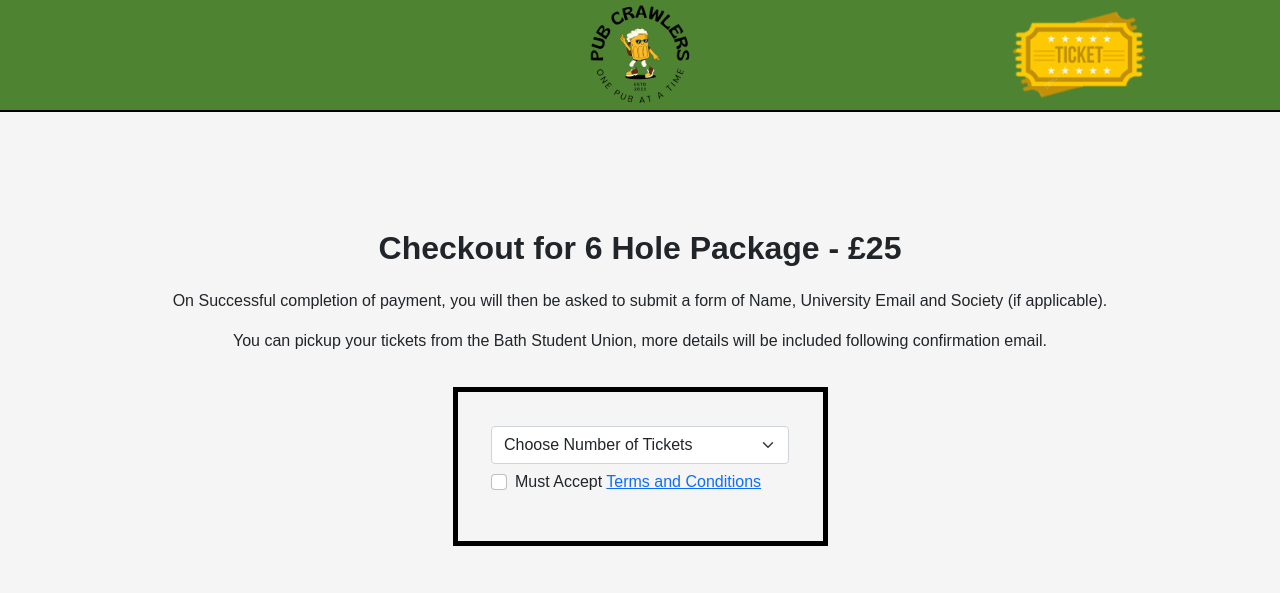
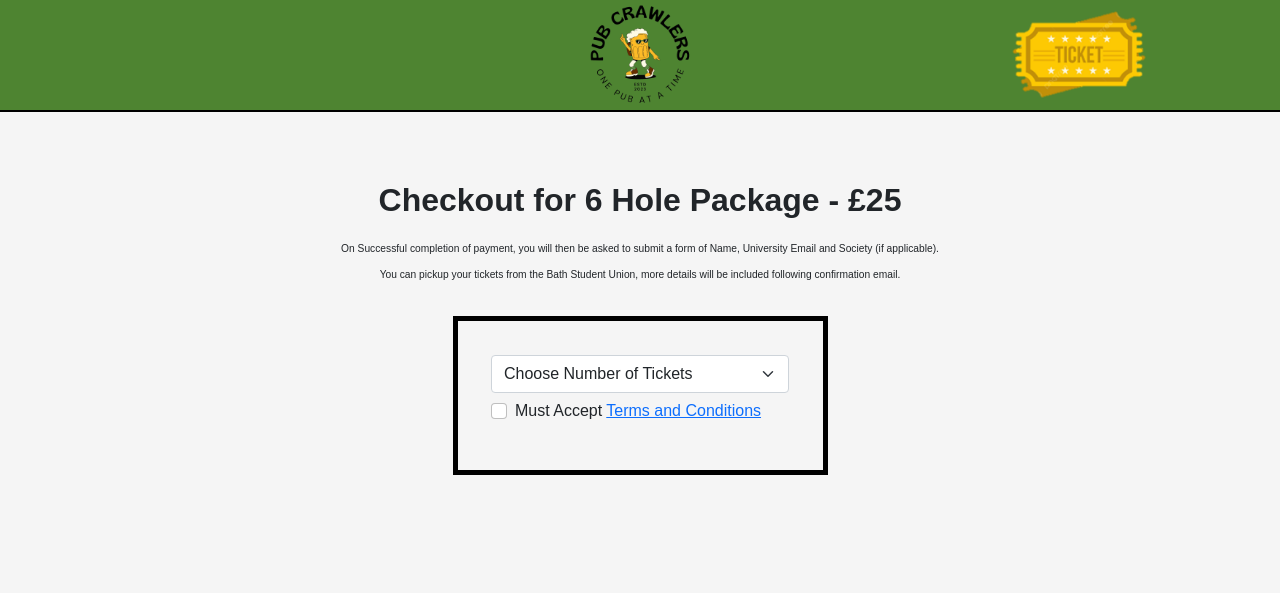
Before and after one commit to AnthonyKeung/Pub_Golf_MVP, a Flask app: page /checkout in a window 1280 px wide. Shown: the top 593 px of the page. Run offline with Flask 3, Linux system fonts and the light colour scheme; some libraries are stand-ins or nearby versions.

Commit message:
minor scaling tweaks

```diff
--- a/static/style.css
+++ b/static/style.css
@@ -732,9 +732,11 @@ form input[type="submit"] {
 @media all and (min-width: 500px) {
     .deskBanner {display:block;}
     .phoneBanner {display:none;}
+    .deskFooter {display:block;}
+    .phoneFooter {display:none;}
 }
 
 @media all and (max-width: 499px) {
-    .deskBanner {display:none;}
-    .phoneBanner {display:block;}
+    .deskFooter {display:none;}
+    .phoneFooter {display:block;}
 }
--- a/templates/checkout.html
+++ b/templates/checkout.html
@@ -5,11 +5,10 @@
 
         <div class="container">
             <br></br>
-            <br></br>
 
                 <h1 style="font-size: xx-large; font-weight: bolder; text-align: center;">Checkout for 6 Hole Package - £25</h1>
-                <p style="text-align: center;">On Successful completion of payment, you will then be asked to submit a form of Name, University Email and Society (if applicable).</p>
-                <p style="text-align: center;">You can pickup your tickets from the Bath Student Union, more details will be included following confirmation email.</p>
+                <p style="text-align: center; font-size: 0.8vw;">On Successful completion of payment, you will then be asked to submit a form of Name, University Email and Society (if applicable).</p>
+                <p style="text-align: center; font-size: 0.8vw;">You can pickup your tickets from the Bath Student Union, more details will be included following confirmation email.</p>
 
         </div>
 
```
